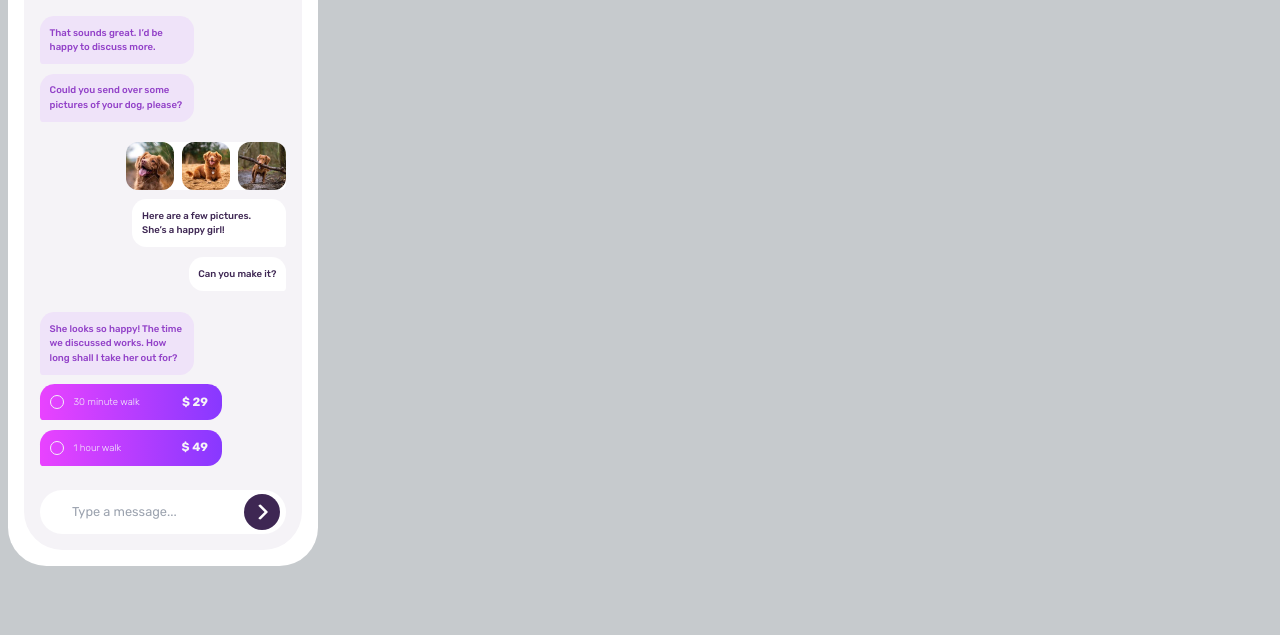
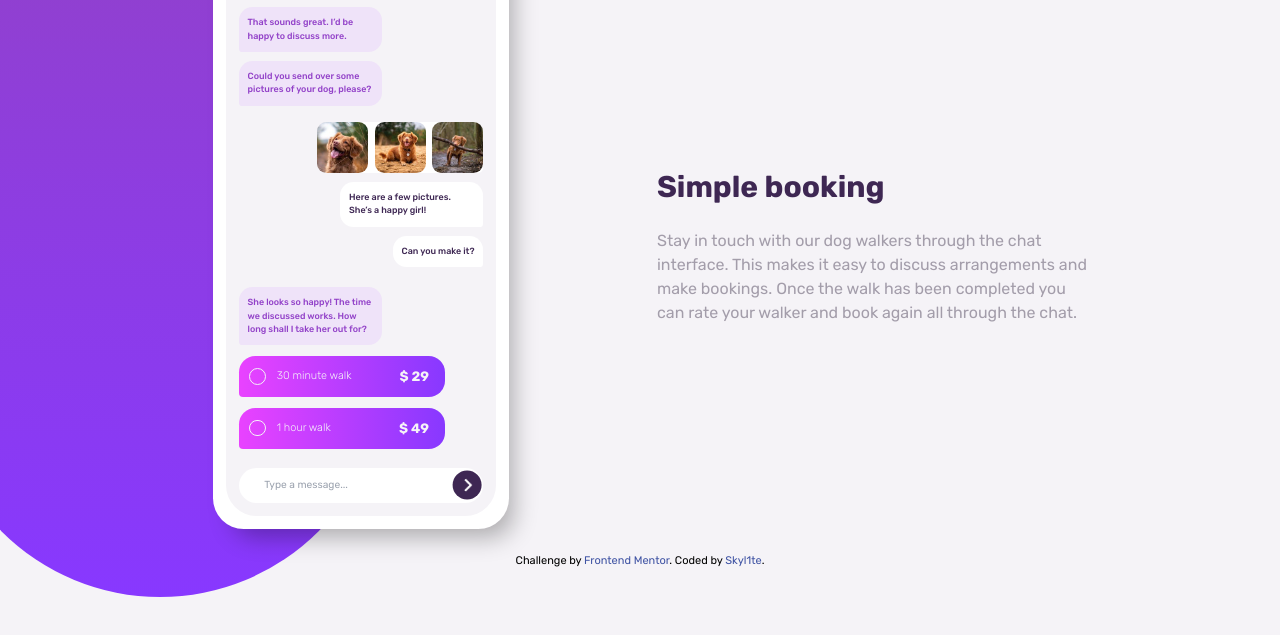
Before and after one commit to Skyl1te/chat-app-css-illustration, a website: page index.html in a window 1280 px wide. Shown: the part 123-758 px from the top of the page. Drawn offline with Linux system fonts and the light colour scheme.

Commit message:
adding  text content

```diff
--- a/index.html
+++ b/index.html
@@ -16,8 +16,9 @@
     .attribution a { color: hsl(228, 45%, 44%); }
   </style>
 </head>
-<body class="bg-Primary-grayish-blue">
-
+<body class="relative bg-Primary-light-grayish-violet py-4">
+  <div class="absolute left-0 top-0 rounded-br-full h-[90vh] w-[35%] lg:left-[-5%] lg:rounded-b-full
+  bg-gradient-to-b from-Primary-moderate-violet  to-Primary-light-violet"></div>
   <main class="container">
     <section class="phone">
       <div class="phone-container">
@@ -97,12 +98,21 @@
 
       </div>
     </section>
-
+    <section class="content text-center mt-16 lg:text-left">
+      <h1 class="text-3xl font-bold text-Primary-very-dark-desaturated-violet">
+        Simple booking
+      </h1>
+      <p class="text-Primary-dark-grayish-violet mt-6">
+        Stay in touch with our dog walkers through the chat interface. This makes it easy to
+        discuss arrangements and make bookings. Once the walk has been completed you can rate
+        your walker and book again all through the chat.
+      </p>
+    </section>
   </main>
 
-  <!-- <div class="attribution">
+  <div class="attribution mt-4">
     Challenge by <a href="https://www.frontendmentor.io?ref=challenge" target="_blank">Frontend Mentor</a>.
-    Coded by <a href="#">Your Name Here</a>.
-  </div> -->
+    Coded by <a href="https://github.com/Skyl1te" target="_blank">Skyl1te</a>.
+  </div>
 </body>
 </html>
--- a/src/input.css
+++ b/src/input.css
@@ -7,6 +7,8 @@ html {
 }
 
 body {
+	display: grid;
+	place-content: center;
 	font-family: "Rubik", sans-serif;
 	font-optical-sizing: auto;
 	font-weight: 400;
@@ -15,10 +17,13 @@ body {
 
 @layer components {
 	.container {
-		@apply p-2;
+		@apply p-2 flex flex-col items-center
+		lg:grid lg:grid-cols-[400px_430px] lg:gap-16;
 	}
 	.phone {
-		@apply relative bg-Primary-white rounded-[2.4rem] p-4 w-[100%] max-w-[310px] ;
+		@apply relative bg-Primary-white rounded-[2.4rem] p-4 w-[100%] max-w-[370px] lg:ml-[5%];
+		box-shadow: 15px 20px 30px -10px rgba(0,0,0,0.3);
+		zoom: .7
 	}
 	.phone-header {
 		@apply relative w-full flex items-end justify-start h-28 rounded-t-[2.4rem] p-4
@@ -51,7 +56,7 @@ body {
 		@apply p-4 flex flex-col bg-Primary-light-grayish-violet rounded-b-[2.4rem];
 	}
 	.message {
-		zoom: .6;
+		zoom: .7;
 		@apply mt-4 p-4 font-medium text-base w-auto max-w-64;
 	}
 	.left-message {
@@ -67,7 +72,7 @@ body {
 		@apply flex items-center justify-end gap-x-2 mt-5;
 	}
 	.right-imgs img{
-		@apply w-12 h-12 rounded-xl;
+		@apply w-16 h-16 rounded-xl;
 	}
 	.left-price-message {
 		@apply flex justify-between items-center
@@ -99,7 +104,7 @@ body {
 		@apply w-full mt-6 relative;
 	}
 	.type-text::before {
-		@apply content-[''] absolute w-4 h-4 z-20 rounded-full right-[3%] top-[50%];
+		@apply content-[''] absolute w-4 h-4 z-20 rounded-full right-[1%] top-[50%];
 		background-image: url('../images/right-arrow.png');
 		background-size: cover;
 		transform: translate(-50%, -50%);
@@ -111,3 +116,12 @@ body {
 	}
 
 }
+
+@media (min-width: 1024px) {
+	.phone {
+		zoom: .8;
+	}
+	.left-price-message {
+		zoom: .85;
+	}
+}
```
Also changed, not shown: src/output.css.
